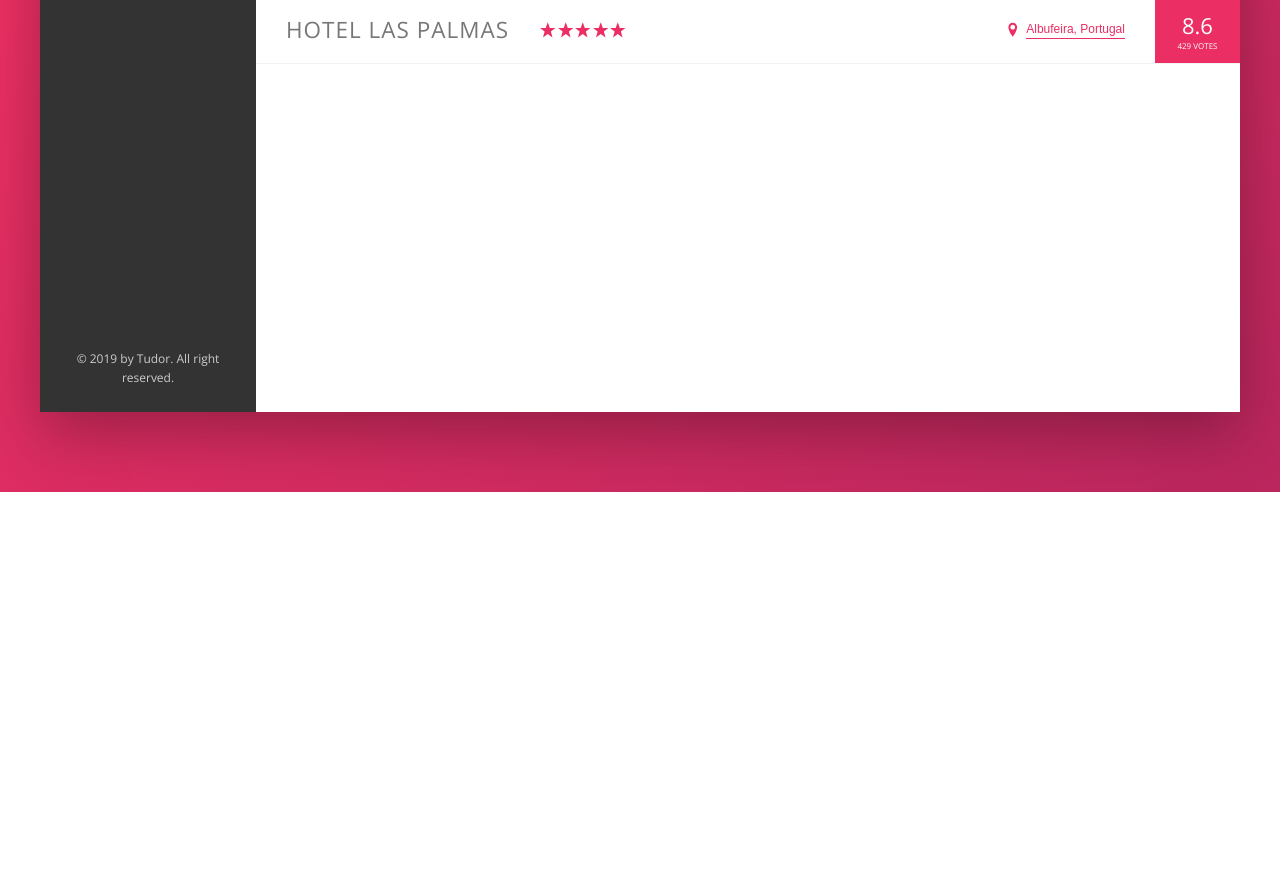
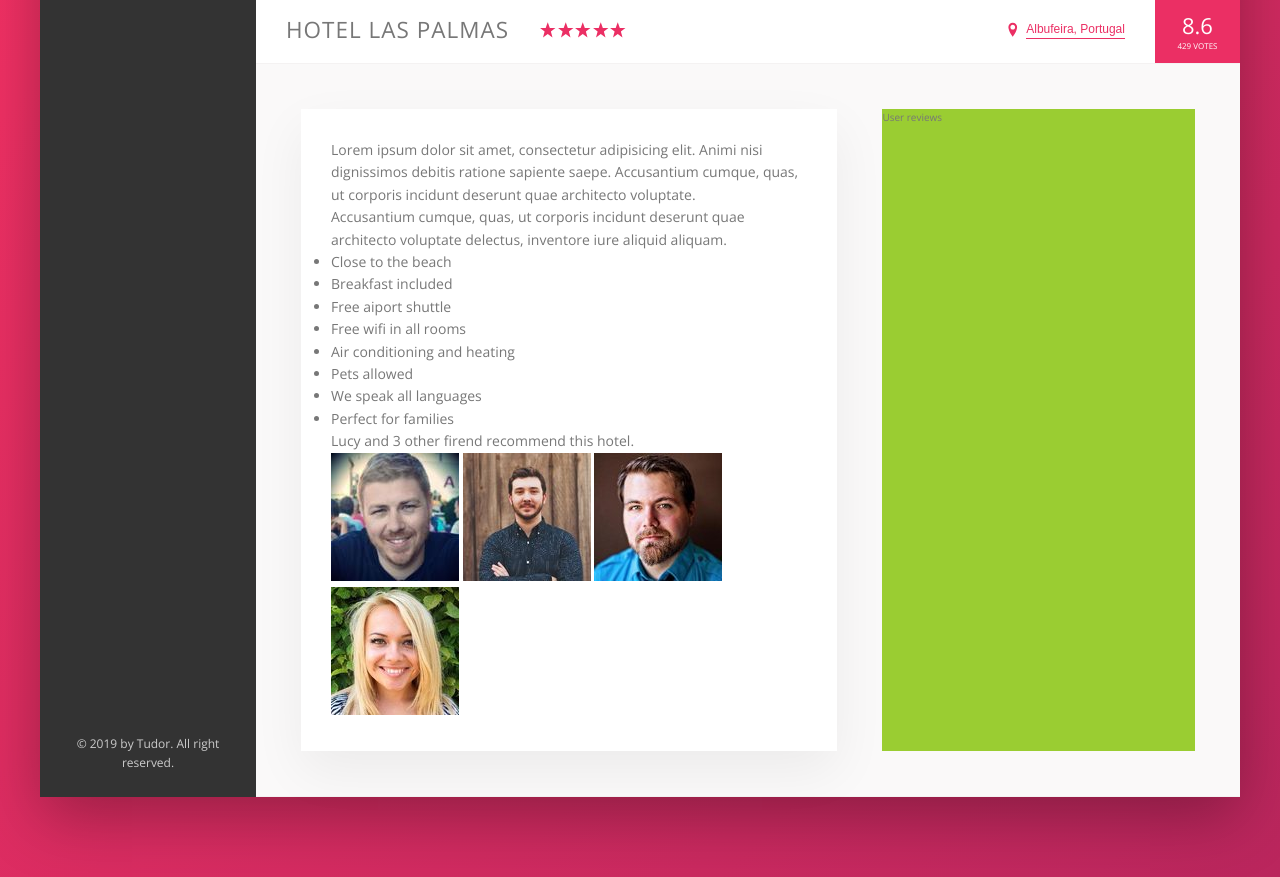
Before and after one commit to TudorTacal/trillo-adv-css, a website: page index.html in a window 1280 px wide. Shown: the part 538-1415 px from the top of the page. Before the commit the page ends 1030 px from the top, so only its background shows below. Drawn offline with nearby package versions, Linux system fonts and the light colour scheme.

Commit message:
Start building the description section

```diff
--- a/index.html
+++ b/index.html
@@ -142,7 +142,7 @@
                   <use xlink:href="img/sprite.svg#icon-location-pin"></use>
               </svg>
               <button class="btn-inline">Albufeira, Portugal</button>
-            </div>
+             </div>
 
             <div class="overview__rating">
               <div class="overview__rating-average">8.6</div>
@@ -150,6 +150,41 @@
             </div>
           </div>
 
+          <div class="detail">
+            <div class="description">
+              <p class="paragraph">
+                Lorem ipsum dolor sit amet, consectetur adipisicing elit. Animi nisi dignissimos debitis ratione sapiente saepe. Accusantium cumque, quas, ut corporis incidunt deserunt quae architecto voluptate.
+              </p>
+              <p class="paragraph">
+                Accusantium cumque, quas, ut corporis incidunt deserunt quae architecto voluptate delectus, inventore iure aliquid aliquam.
+              </p>
+              <ul class="list">
+                <li class="list__item">Close to the beach</li>
+                <li class="list__item">Breakfast included</li>
+                <li class="list__item">Free aiport shuttle</li>
+                <li class="list__item">Free wifi in all rooms</li>
+                <li class="list__item">Air conditioning and heating</li>
+                <li class="list__item">Pets allowed</li>
+                <li class="list__item">We speak all languages</li>
+                <li class="list__item">Perfect for families</li>
+              </ul>
+              <div class="recommend">
+                <p class="recommend__count">
+                  Lucy and 3 other firend recommend this hotel.
+                </p>
+                <div class="recommend__friends">
+                  <img src="img/user-3.jpg" alt="Friend 1" class="recommend__photo">
+                  <img src="img/user-4.jpg" alt="Friend 2" class="recommend__photo">
+                  <img src="img/user-5.jpg" alt="Friend 3" class="recommend__photo">
+                  <img src="img/user-6.jpg" alt="Friend 4" class="recommend__photo">
+                </div>
+              </div>
+            </div>
+
+            <div class="user-reviews">
+              User reviews
+            </div>
+          </div>
         </main>
       </div>
     </div>
--- a/sass/_base.scss
+++ b/sass/_base.scss
@@ -31,6 +31,9 @@ Grey dark 3: #999
   --color-grey-dark-3: #999;
 
   --shadow-dark: 0 2rem 6rem rgba(0, 0, 0, .3);
+  --shadow-light: 0 2rem 5rem rgba(0,0,0,0.06);
+  --line: 1px solid var(--color-grey-light-2);
+
 }
 
 * {
--- a/sass/_layout.scss
+++ b/sass/_layout.scss
@@ -11,7 +11,7 @@
   font-size: 1.4rem;
   height: 7rem;
   background-color: #fff;
-  border-bottom: 1px solid var(--color-grey-light-2);
+  border-bottom: var(--line);
 
   display: flex;
   justify-content: space-between;
@@ -33,5 +33,25 @@
 .hotel-view {
   background-color: #fff;
   flex: 1; // use all available space
-  height: 80rem;
 }
+
+.detail {
+  display: flex;
+  padding: 4.5rem;
+  background-color: var(--color-grey-light-1);
+  border-bottom: var(--line);
+}
+
+.description {
+  font-size: 1.4rem;
+  background-color: #fff;
+  box-shadow: var(--shadow-light);
+  padding: 3rem;
+  flex: 0 0 60%;
+  margin-right: 4.5rem;
+}
+
+.user-reviews {
+  background-color: yellowgreen;
+  flex: 1;
+}
```
Also changed, not shown: css/style.css.
